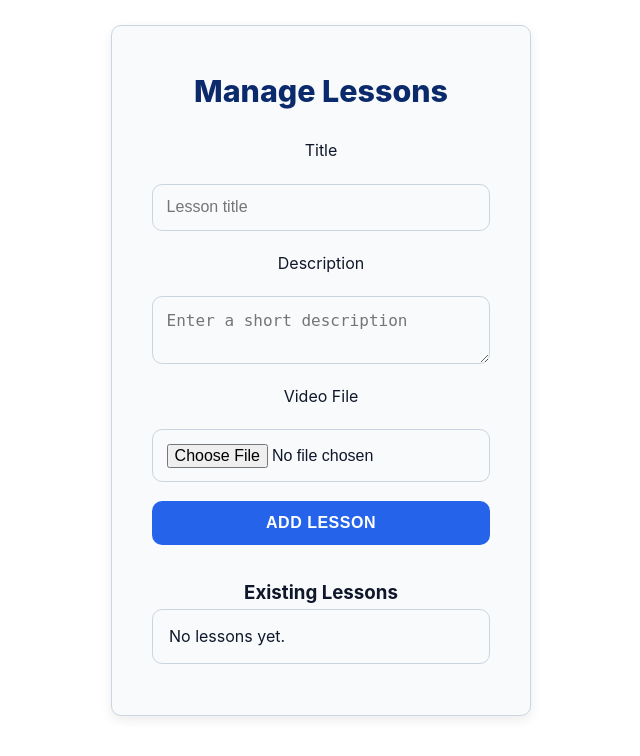
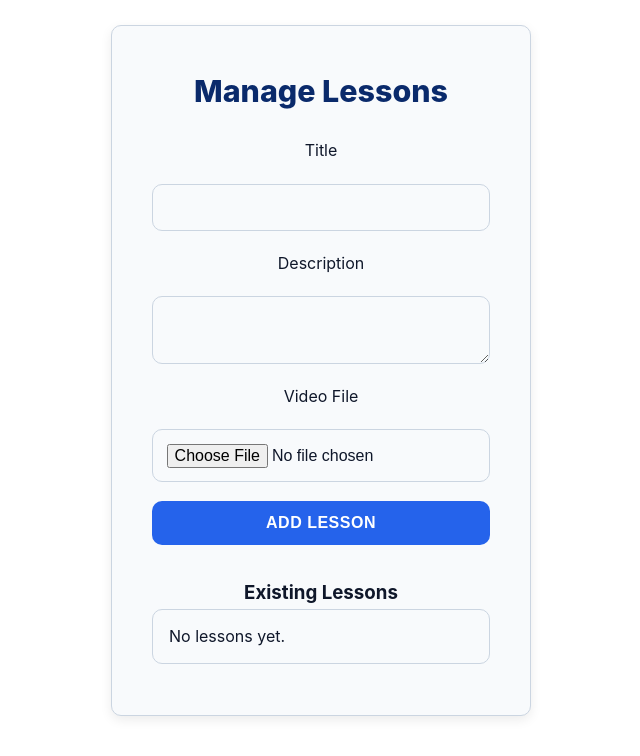
Before and after one commit to Shivanshtiwari1234/PallaviMaam, a Django app: page /manage-lessons/ in a window 1280 px wide. Shown: the part 174-930 px from the top of the page, without its empty margins (319-959 px from the left). Run offline with Django 4.2, Linux system fonts and the light colour scheme; a user stored in the database is signed in; data that the repository does not hold is empty.

Commit message:
Improved

```diff
--- a/LearnEng/main/models.py
+++ b/LearnEng/main/models.py
@@ -3,6 +3,7 @@ from django.contrib.auth.models import User
 
 class Lesson(models.Model):
     title = models.CharField(max_length=255)
+    description = models.TextField(blank=True, null=True)
     video = models.FileField(upload_to='videos/')
     uploaded_by = models.ForeignKey(User, on_delete=models.CASCADE)
     created_at = models.DateTimeField(auto_now_add=True)
--- a/LearnEng/main/templates/main/manage_lessons.html
+++ b/LearnEng/main/templates/main/manage_lessons.html
@@ -9,10 +9,10 @@
     {% csrf_token %}
 
     <label for="id_title">Title</label>
-    <input type="text" name="title" id="id_title" placeholder="Lesson title" required>
+    <input type="text" name="title" id="id_title" required>
 
     <label for="id_description">Description</label>
-    <textarea name="description" id="id_description" placeholder="Enter a short description" required></textarea>
+    <textarea name="description" id="id_description" required></textarea>
 
     <label for="id_video">Video File</label>
     <input type="file" name="video" id="id_video" accept="video/*" required>
```
Also changed, not shown: LearnEng/db.sqlite3, LearnEng/main/migrations/0002_alter_lesson_description_alter_lesson_title.py (added).
